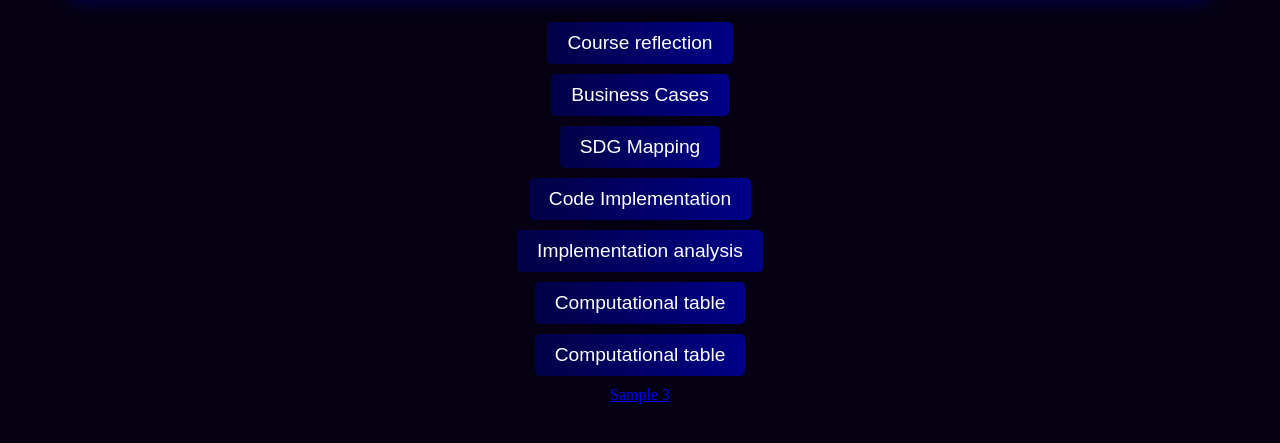
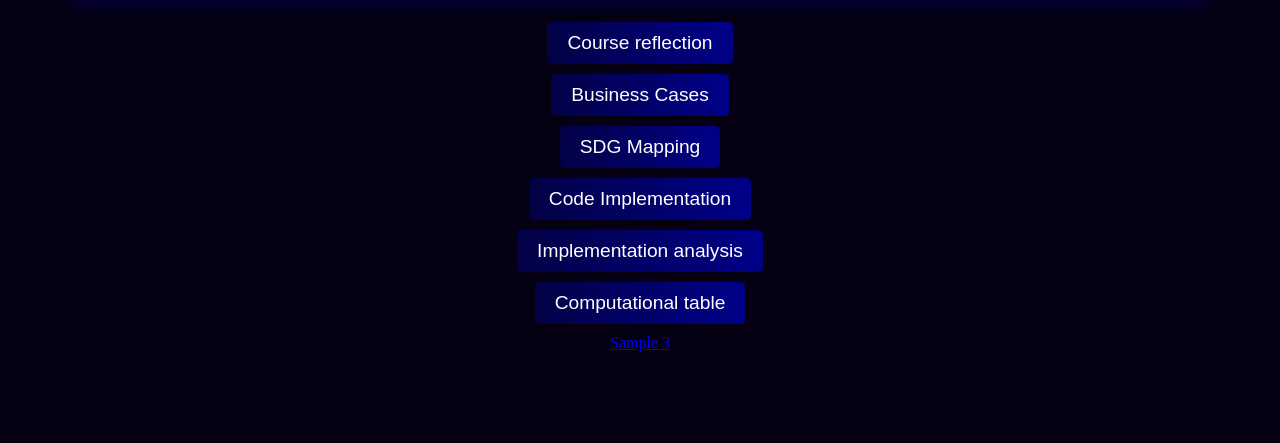
Before and after one commit to 01fe23bcs144/Aarohan, a plain HTML site: page index.html in a window 1280 px wide. Shown: the part 181-624 px from the top of the page. Drawn offline with Linux system fonts and the light colour scheme.

Commit message:
Update index.html

```diff
--- a/index.html
+++ b/index.html
@@ -1091,14 +1091,6 @@ return 0;
        `;
       content.style.display = 'block';
         }
-        function showSample() {
-              const content = document.getElementById('content');
-             content.innerHTML = `
-             <a href="https://01fe23bcs144.github.io/Aarohan/sample.pdf" target="_blank" class="button">Sample 3</a>
-    ;
-
-      content.style.display = 'block';
-        }
 
     </script>
 </head>
@@ -1120,7 +1112,6 @@ return 0;
         <button onclick="showCodeImplementation()">Code Implementation</button>
         <button onclick="showImplementation()">Implementation analysis</button>
         <button onclick="showphase()">Computational table</button>
-        <button onclick="showSample()">Computational table</button>
 <a href="https://01fe23bcs144.github.io/Aarohan/sample.pdf" target="_blank" class="button">Sample 3</a>
 
 
```
